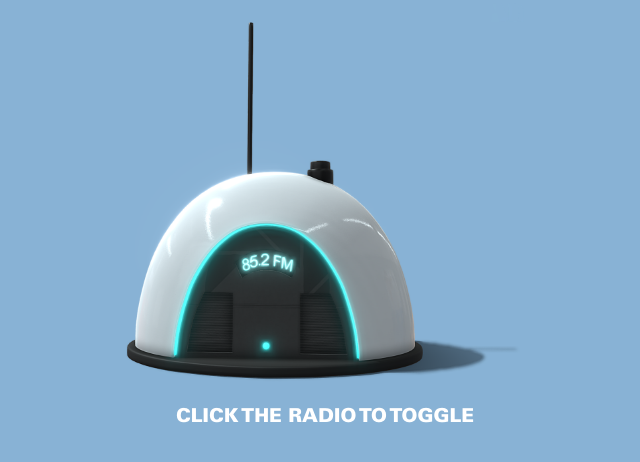
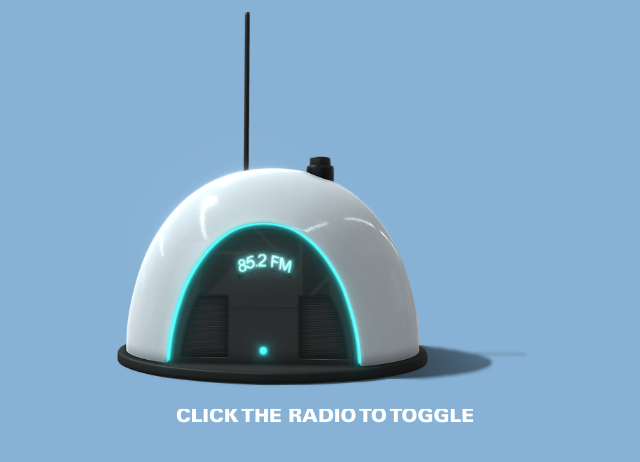
Before and after one commit to jarvis09-yann/portal-radio, a plain HTML site: page index.html in a window 1280 px wide. In both pictures the pointer is over the picture 640 px from the left and 197 px from the top of the page. Shown: the whole page, without its empty margins (315-955 px from the left). Drawn offline with Linux system fonts and the light colour scheme.

Commit message:
tweaked interraction animations

```diff
--- a/app.js
+++ b/app.js
@@ -1,5 +1,6 @@
 let audio;
 const radio = document.getElementById("radio-image");
+const tip = document.getElementById("tip");
 
 function toggleMusic() {
   if (radio.classList.contains("play")) {
@@ -15,9 +16,11 @@ function toggleMusic() {
     }
     audio.volume = 0.5;
     audio.play();
+    tip.classList.add("hidden");
   } else {
     radio.classList.remove("pause");
     radio.classList.add("play");
+    tip.classList.remove("hidden");
 
     audio.pause();
   }
--- a/style.css
+++ b/style.css
@@ -19,9 +19,13 @@ img {
   transition: transform 0.2s; /* smoothen the translation */
 }
 
-img:hover {
-  translate: 0 5px;
-  transform: scale(1.05);
+#radio-image:hover {
+  translate: 0 3px;
+  transform: scale(1.1);
+}
+
+#radio-image:active {
+  transform: scale(1.2);
 }
 
 #image-container {
```
